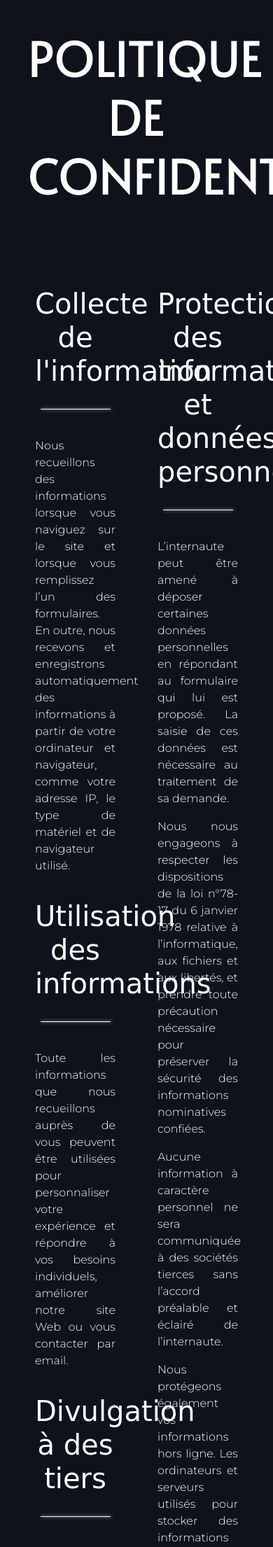
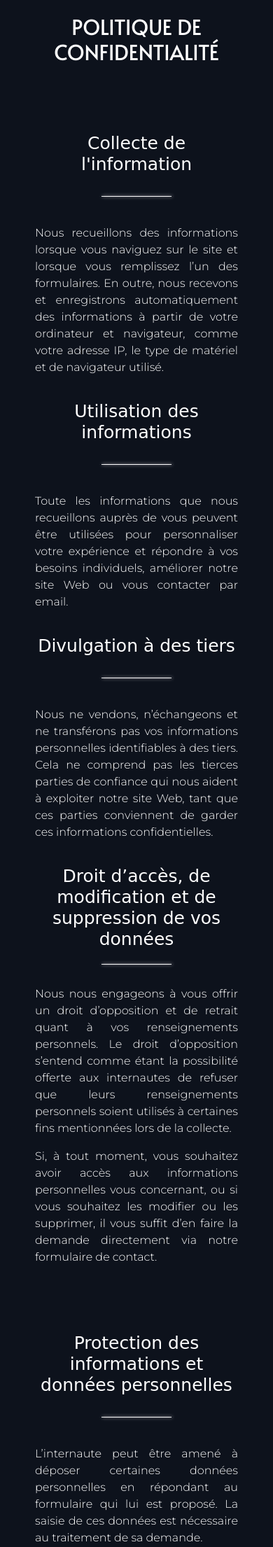
Before and after one commit to Julia-Legrand/Portfolio, a PHP site: template portfolio/templates/main/confid.html.twig in a window 390 px wide; the page is wider, and only the part inside the window is pictured. Shown: the top 2210 px of that part at 70% size. Run offline with PHP 8.4, Linux system fonts and the light colour scheme; the template is opened without the code that fills it, so the values that code supplies are empty; some libraries are stand-ins or nearby versions; some web fonts are replaced.

Commit message:
Mise à jour du responsive

```diff
--- a/portfolio/public/css/_responsive.scss
+++ b/portfolio/public/css/_responsive.scss
@@ -67,6 +67,27 @@
 
             h1 {
                 font-size: 70px;
+            }
+        }
+    }
+
+    /***** LEGAL PAGES *****/
+    .mainLegals {
+
+        h1 {
+            font-size: 50px !important;
+            padding: 20px !important;
+        }
+
+        .blocsLegals {
+            display: flex;
+            flex-direction: column;
+            justify-content: space-evenly;
+            align-items: center;
+
+            .blocLeft,
+            .blocRight {
+                width: 100% !important;
             }
         }
     }
@@ -189,4 +210,15 @@
             width: 280px !important;
         }
     }
+
+    /***** LEGAL PAGES *****/
+    .mainLegals {
+        h1 {
+            font-size: 30px !important;
+        }
+
+        h2, h3 {
+            font-size: 25px !important;
+        }
+    }
 }
--- a/portfolio/public/css/style.css
+++ b/portfolio/public/css/style.css
@@ -49,6 +49,21 @@
   }
   header #presentation-section h1 {
     font-size: 70px;
+  }
+  /***** LEGAL PAGES *****/
+  .mainLegals h1 {
+    font-size: 50px !important;
+    padding: 20px !important;
+  }
+  .mainLegals .blocsLegals {
+    display: flex;
+    flex-direction: column;
+    justify-content: space-evenly;
+    align-items: center;
+  }
+  .mainLegals .blocsLegals .blocLeft,
+  .mainLegals .blocsLegals .blocRight {
+    width: 100% !important;
   }
 }
 @media all and (max-width: 520px) {
@@ -132,6 +147,13 @@
   /***** CAREER *****/
   #career-section .timeline article {
     width: 280px !important;
+  }
+  /***** LEGAL PAGES *****/
+  .mainLegals h1 {
+    font-size: 30px !important;
+  }
+  .mainLegals h2, .mainLegals h3 {
+    font-size: 25px !important;
   }
 }
 /*************** GLOBAL ***************/
--- a/portfolio/templates/main/confid.html.twig
+++ b/portfolio/templates/main/confid.html.twig
@@ -5,7 +5,7 @@
 {% block body %}
 <main class="mainLegals">
     <h1>Politique de confidentialité</h1>
-        <div class="blocsLegals">
+    <div class="blocsLegals">
         <div class="blocLeft">
             <h2>Collecte de l'information</h2>
             <p>Nous recueillons des informations lorsque vous naviguez sur le site et lorsque vous remplissez l’un des formulaires. En outre, nous recevons et enregistrons automatiquement des informations à partir de votre ordinateur et navigateur, comme votre adresse IP, le type de matériel et de navigateur utilisé.</p>
--- a/portfolio/templates/security/login.html.twig
+++ b/portfolio/templates/security/login.html.twig
@@ -1,7 +1,6 @@
 {% extends 'base.html.twig' %}
 
-{% block title %}Connexion
-{% endblock %}
+{% block title %}Connexion{% endblock %}
 
 {% block body %}
 	<div class="loginForm">
```
Also changed, not shown: 4 other files.
